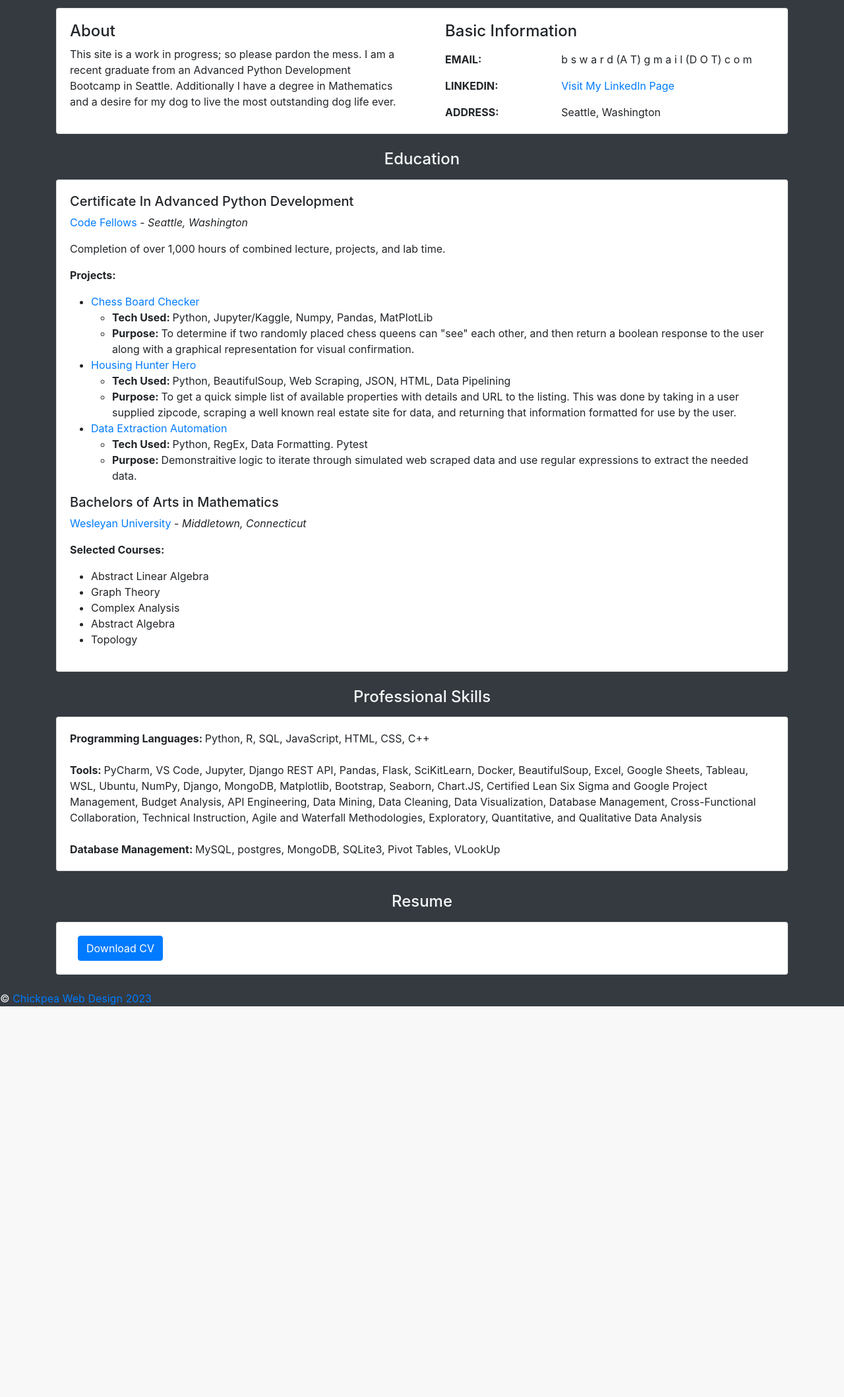
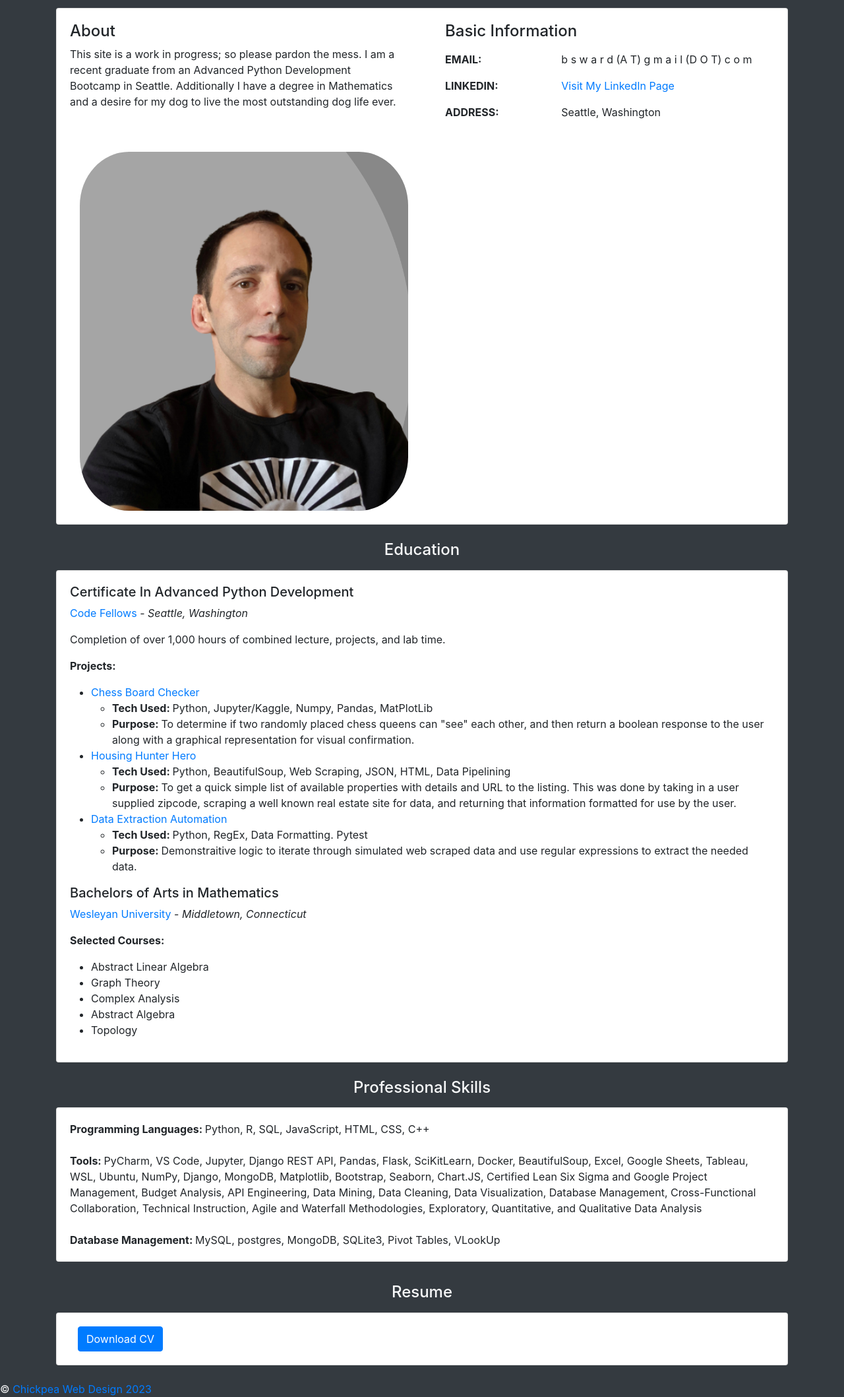
Before and after one commit to BrianSward/spa-flask-portfolio, a Flask app: page / in a window 1280 px wide. Shown: the part 276-2393 px from the top of the page at 66% size. Before the commit the page ends 1801 px from the top, so only its background shows below. Run offline with Flask 2, Linux system fonts and the light colour scheme; some libraries are stand-ins or nearby versions.

Commit message:
added photo

```diff
--- a/Flask/templates/index.html
+++ b/Flask/templates/index.html
@@ -123,6 +123,12 @@
                     </div>
                   </div>
                 </div>
+              </div>
+            </div>
+            <div class="col-lg-6 col-md-12">
+              <div class="card-body">
+                <div class="h4 mt-0 title"></div>
+                <img src="/Flask/static/brian.png" alt="Brian's photo" style="border-radius: 15%;">
               </div>
             </div>
           </div>
```
Also changed, not shown: Flask/static/brian.png (added).
